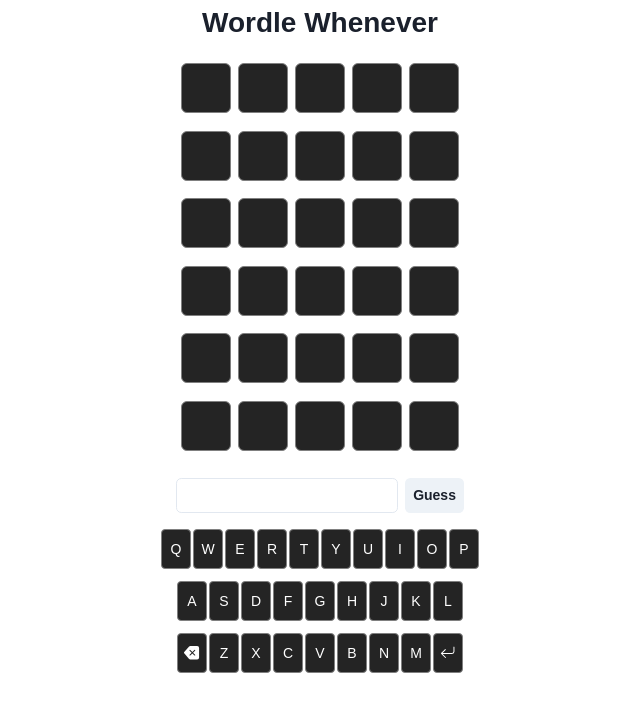
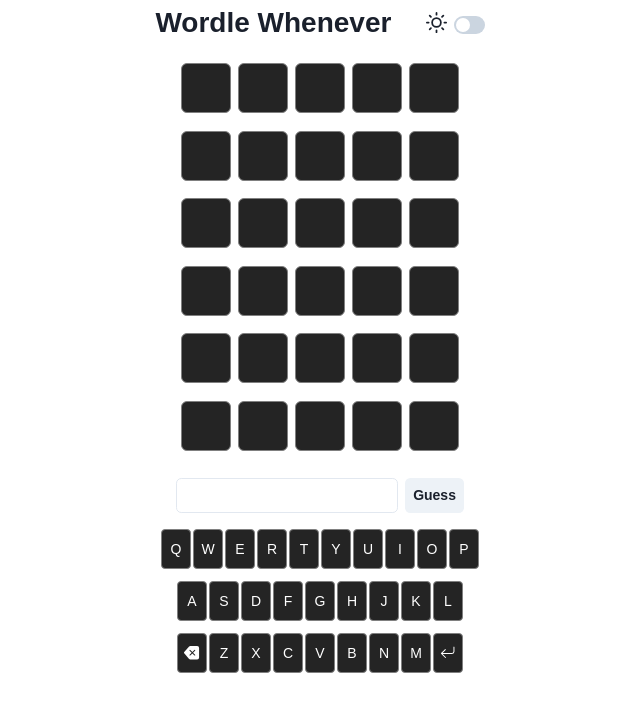
Before and after one commit to jake-warburton/wordle-anytime, a Next.js app: page / in a window 1280 px wide. Shown: the top 712 px of the page, without its empty margins (320-960 px from the left). Built offline with nearby package versions, Linux system fonts and the light colour scheme.

Commit message:
add dark mode toggle switch

```diff
--- a/src/pages/index.js
+++ b/src/pages/index.js
@@ -1,7 +1,16 @@
 import Head from "next/head";
 import React, { useEffect, useState } from "react";
-import { Text, Flex, Box, Button, Input } from "@chakra-ui/react";
+import {
+  Text,
+  Flex,
+  Box,
+  Button,
+  Input,
+  Switch,
+  useColorMode,
+} from "@chakra-ui/react";
 import { IoMdRefresh } from "react-icons/io";
+import { FiMoon, FiSun } from "react-icons/fi";
 
 import Grid from "../components/grid";
 import Keyboard from "../components/keyboard";
@@ -10,6 +19,8 @@
 import { words } from "../../public/static/words";
 
 export default function Home() {
+  const { colorMode, toggleColorMode } = useColorMode();
+
   const [victory, SetVictory] = useState(false);
   const [guessArray, SetGuessArray] = useState([]);
   const [guessInput, SetGuessInput] = useState("");
@@ -108,6 +119,27 @@
         <Text fontSize={28} fontWeight={700}>
           Wordle Whenever
         </Text>
+
+        <Flex ml={10} mt={1} alignItems="center" justifyContent="center">
+          <Box
+            fontSize="2xl"
+            mr={2}
+            pb={1}
+            onClick={() => {
+              toggleColorMode();
+            }}
+            cursor="pointer"
+          >
+            {colorMode === "light" ? <FiSun /> : <FiMoon />}
+          </Box>
+          <Switch
+            size="md"
+            onChange={() => {
+              toggleColorMode();
+            }}
+            isChecked={colorMode === "dark"}
+          />
+        </Flex>
       </Flex>
       <Flex
         style={{
```
